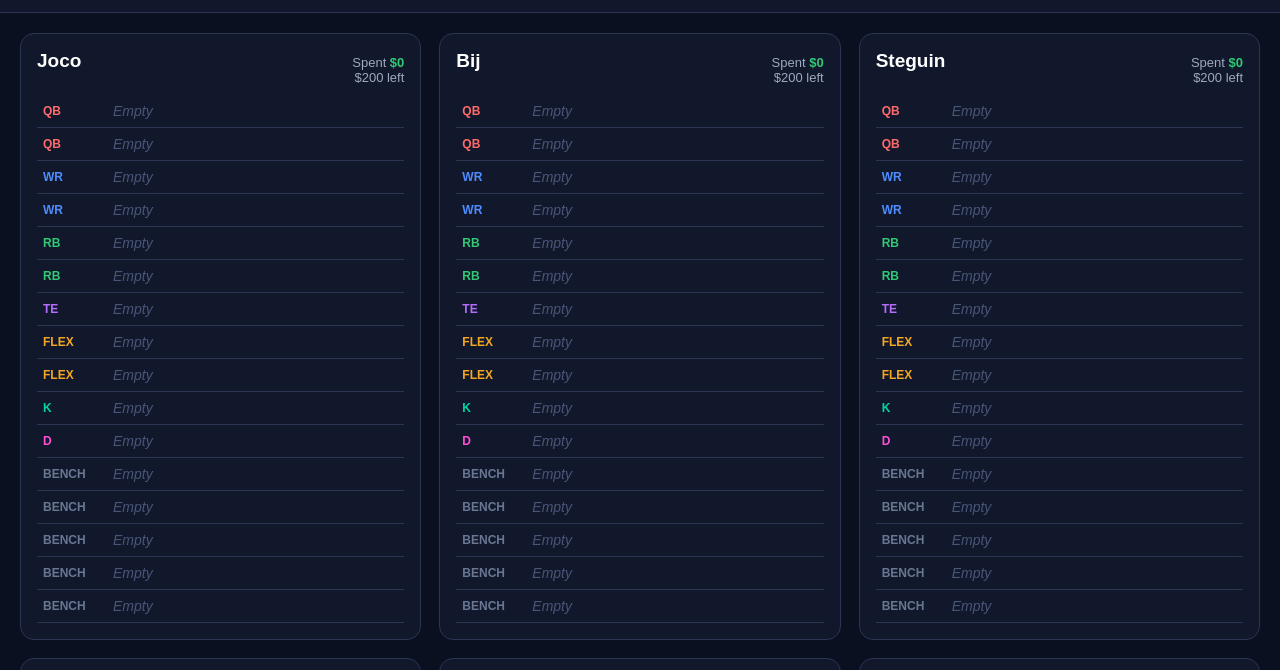
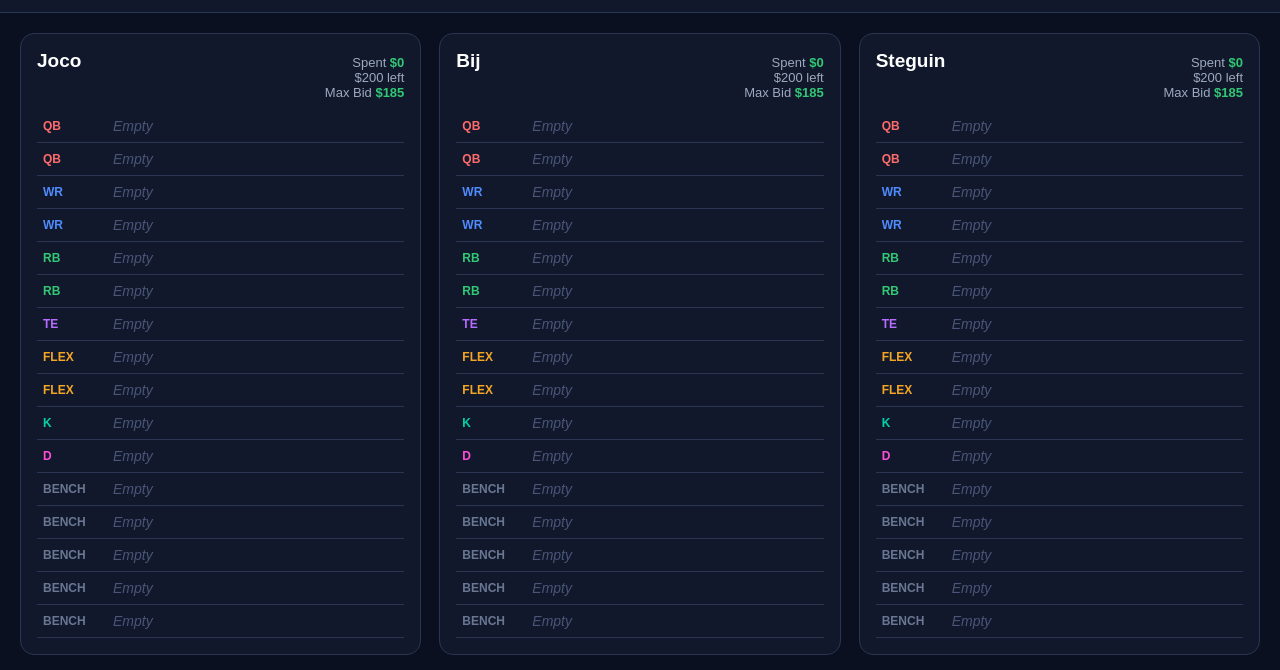
Before and after one commit to Joco125/Soup---2026-Draft, a plain HTML site: page team_results.html in a window 1280 px wide. Shown: the part 61-731 px from the top of the page. Drawn offline with nearby package versions, Linux system fonts and the light colour scheme; no server answers.

Commit message:
Fix formatting for remaining budget display

```diff
--- a/team_results.html
+++ b/team_results.html
@@ -954,7 +954,9 @@ ${team}
 
 Spent <b>$${spent}</b><br>
 
-$${remaining} left
+$${remaining} left<br>
+
+Max Bid <b>$${maxBid}</b>
 
 </div>
 
```
